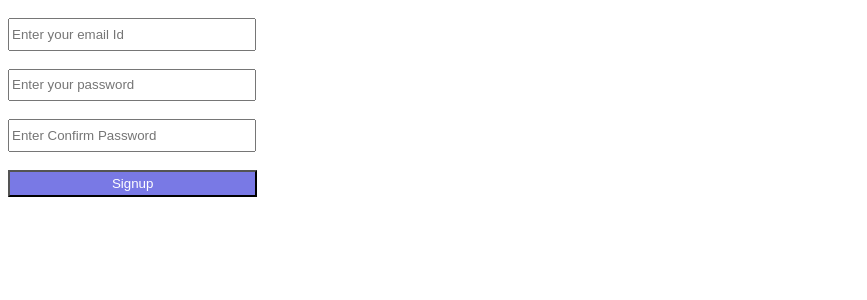
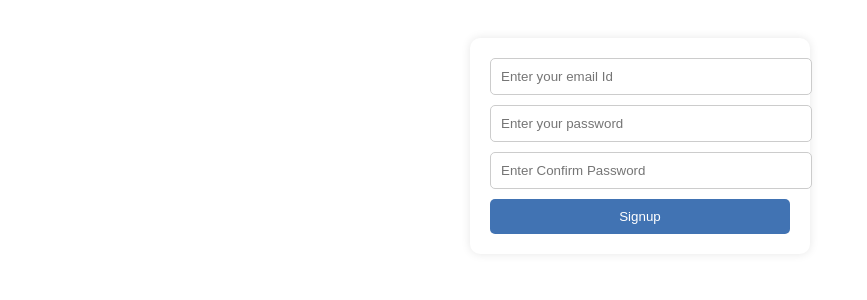
Before and after one commit to lokireddyadinarayanareddy/cloud, a Flask app: page / in a window 1280 px wide. Shown: the part 40-340 px from the top of the page, without its empty margins (0-867 px from the left). Run offline with Flask 3, Linux system fonts and the light colour scheme.

Commit message:
fin commit

```diff
--- a/templates/error.html
+++ b/templates/error.html
@@ -9,6 +9,6 @@
         {% endfor %}
     </ul>
     {% endif %}
-    <h3>Click on the Header buttons to go to desired pages</h3>
+    <h3>Click buttons to go to options</h3>
     {% endblock %}
 </body>
--- a/templates/singup.html
+++ b/templates/singup.html
@@ -1,19 +1,17 @@
-{%  extends "base.html" %}
+{% extends "base.html" %}
 <body>
     {% block dynamiccontent %}
-    <div>
+    <div style="text-align: center; margin-top: 20px;">
         {% if success %}
-            {{ success }}
+            <div style="margin-bottom: 10px; padding: 10px; background-color: #a2d8a0; color: #116a36; border-radius: 5px;">{{ success }}</div>
         {% endif %}
-        <form action="/signup" method="post" enctype="multipart/form-data">
-            <input type="email" style="height: 2em; width:18em" name="emailid" id="emailid" placeholder="Enter your email Id"><br>
-            <br>
-            <input type="password" style="height: 2em; width:18em"  name="password" id="password" placeholder="Enter your password"><br>
-            <br>
-            <input type="password" style="height: 2em; width:18em"  name="cpassword" id="cpassword" placeholder="Enter Confirm Password"><br>
-            <br>
-            <input type="submit" style="height: 2em; width:18.7em; background-color: rgb(121, 121, 229); color:white"  name="submitbutton" value="Signup">
+        <form style="background-color: #fff; border-radius: 10px; box-shadow: 0 0 10px rgba(0, 0, 0, 0.1); padding: 20px; width: 300px; margin: 0 auto;" action="/signup" method="post" enctype="multipart/form-data">
+            <input style="padding: 10px; margin-bottom: 10px; width: 100%; border: 1px solid #ccc; border-radius: 5px;" type="email" name="emailid" id="emailid" placeholder="Enter your email Id"><br>
+            <input style="padding: 10px; margin-bottom: 10px; width: 100%; border: 1px solid #ccc; border-radius: 5px;" type="password" name="password" id="password" placeholder="Enter your password"><br>
+            <input style="padding: 10px; margin-bottom: 10px; width: 100%; border: 1px solid #ccc; border-radius: 5px;" type="password" name="cpassword" id="cpassword" placeholder="Enter Confirm Password"><br>
+            <input style="padding: 10px; background-color: #4173b3; color: white; border: none; border-radius: 5px; cursor: pointer; transition: background-color 0.3s ease-in-out; width: 100%;" type="submit" name="submitbutton" value="Signup">
         </form>
     </div>
     {% endblock %}
 </body>
+</html>
```
Also changed, not shown: templates/fileupload.html (+13 -20 lines), templates/singin.html (+8 -9 lines).
